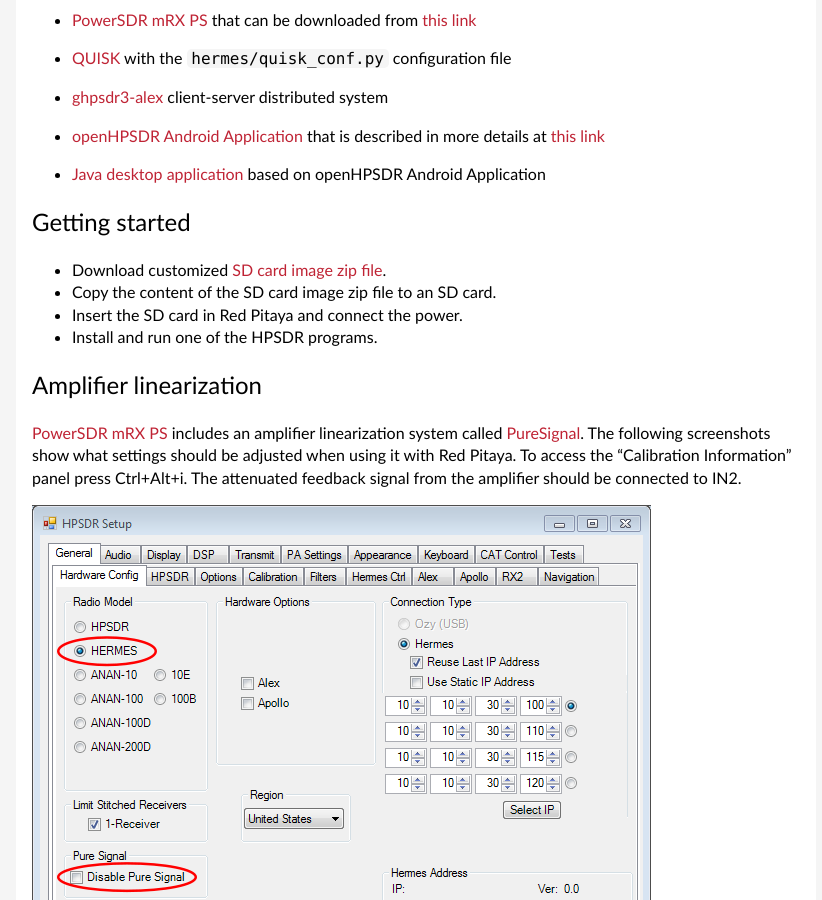
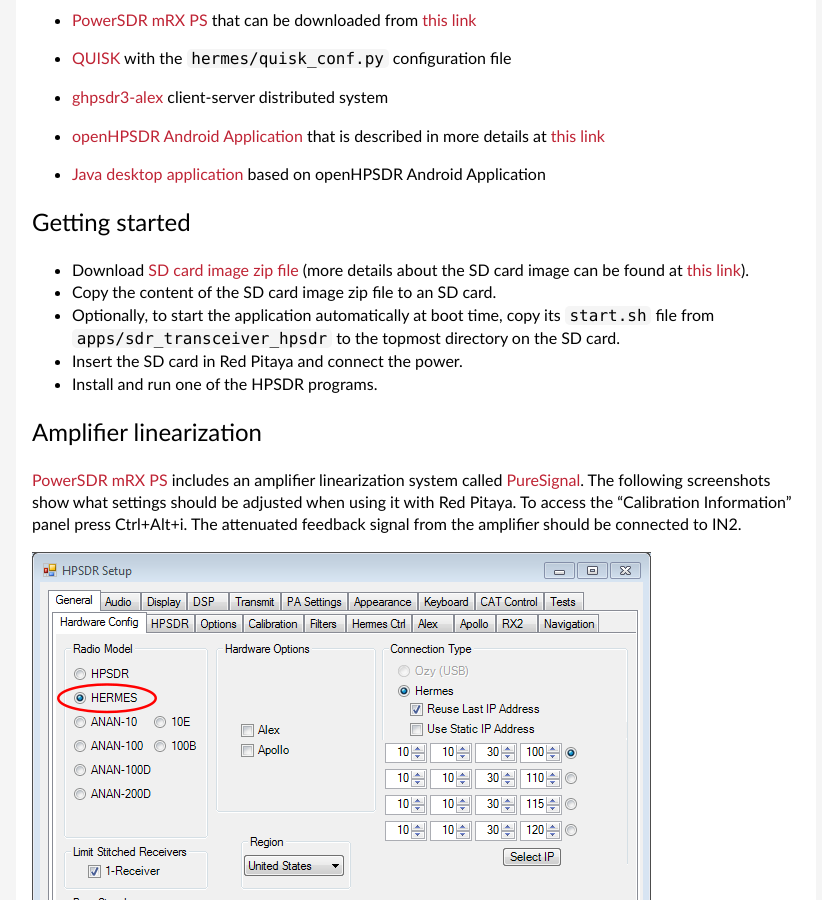
Before and after one commit to pavel-demin/red-pitaya-notes, a Jekyll site: the page built from sdr-transceiver-hpsdr.md, in a window 1280 px wide and 900 px high, scrolled down 4534 px. Shown: the whole window, without its empty margins (224-1046 px from the left). Built offline with Jekyll 4.4.1, drawn with Linux system fonts in a browser that asks for light colours; some of the changed text lies outside the part shown.

Commit message:
replace ecosystem with alpine in sdr-transceiver-hpsdr

```diff
--- a/sdr-transceiver-hpsdr.md
+++ b/sdr-transceiver-hpsdr.md
@@ -133,8 +133,9 @@
 Getting started
 -----
 
- - Download customized [SD card image zip file](https://www.dropbox.com/sh/5fy49wae6xwxa8a/AAD3bGp3ptaQ-VE-adG1SijKa/sdr/ecosystem-0.95-1-6deb253-sdr-transceiver-hpsdr.zip?dl=1).
+ - Download [SD card image zip file]({{ site.release-image }}) (more details about the SD card image can be found at [this link]({{ "/alpine/" | prepend: site.baseurl }})).
  - Copy the content of the SD card image zip file to an SD card.
+ - Optionally, to start the application automatically at boot time, copy its `start.sh` file from `apps/sdr_transceiver_hpsdr` to the topmost directory on the SD card.
  - Insert the SD card in Red Pitaya and connect the power.
  - Install and run one of the HPSDR programs.
 
```
Also changed, not shown: other parts of sdr-transceiver-hpsdr.md (+2 -2 lines).
